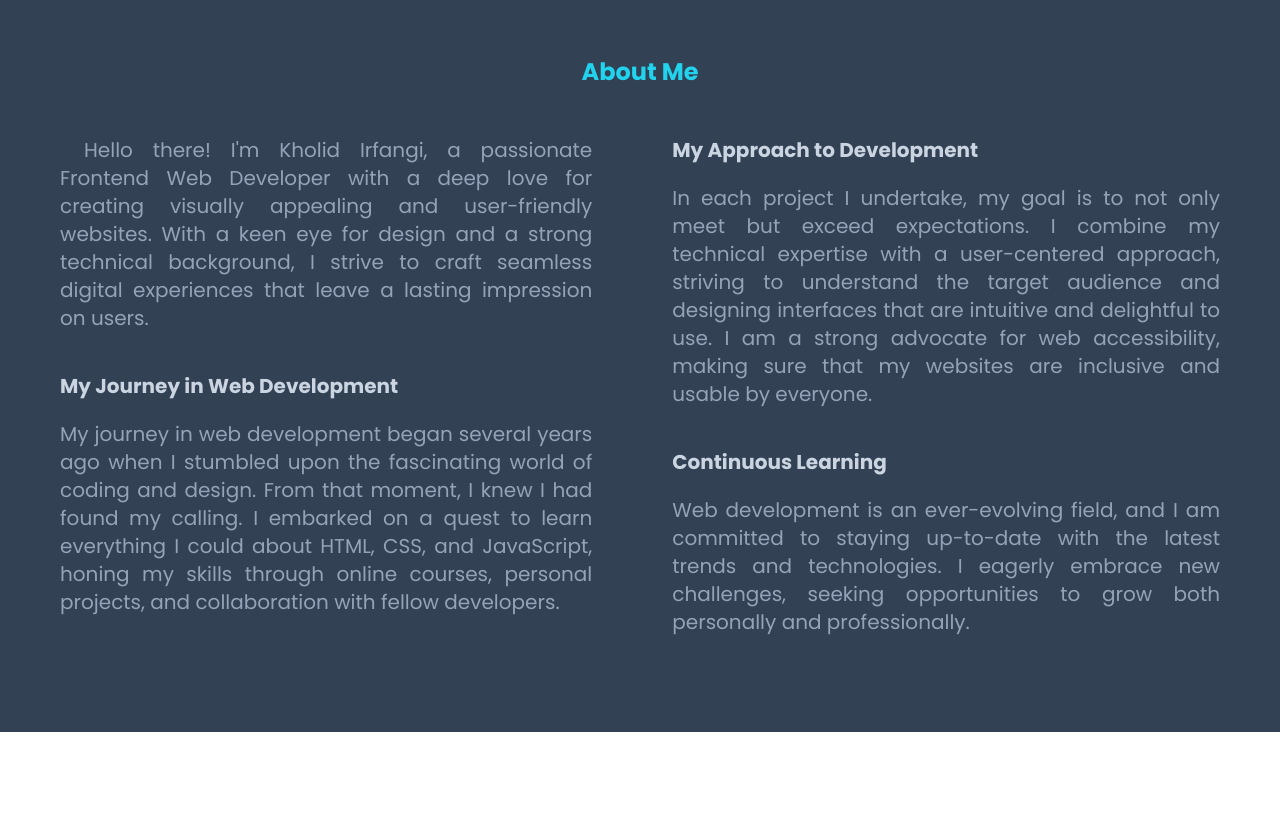
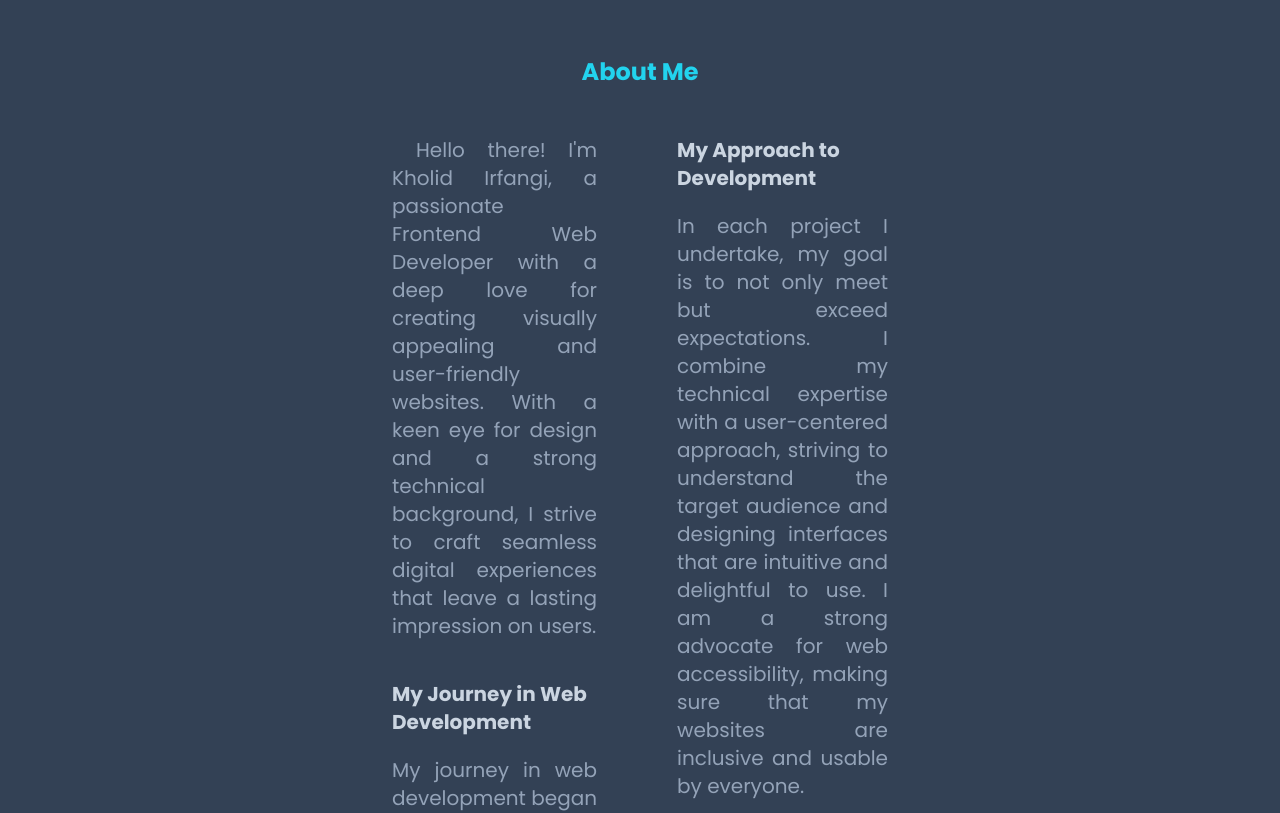
Before and after one commit to kholidirfangi/My-Portfolio, a website: page index.html in a window 1280 px wide. Shown: the part 840-1653 px from the top of the page. Drawn offline with nearby package versions, Linux system fonts and the light colour scheme.

Commit message:
centering about me section in tablet view

```diff
--- a/index.html
+++ b/index.html
@@ -155,7 +155,7 @@
           <h1 class="mb-12 text-2xl font-bold text-center text-cyan-400">
             About Me
           </h1>
-          <div class="flex flex-col lg:flex-row  justify-center">
+          <div class="flex flex-col lg:flex-row justify-center mx-auto md:max-w-xl">
             <div class="mx-10 max-w-xl">
               <p class="text-slate-400 lg:text-xl indent-6 text-justify">
                 Hello there! I'm Kholid Irfangi, a passionate Frontend Web
@@ -177,7 +177,9 @@
               </p>
             </div>
             <div class="mx-10 max-w-xl">
-              <h3 class="lg:text-xl mb-5 mt-10 lg:mt-0 font-semibold text-slate-300">
+              <h3
+                class="lg:text-xl mb-5 mt-10 lg:mt-0 font-semibold text-slate-300"
+              >
                 My Approach to Development
               </h3>
               <p class="text-slate-400 lg:text-xl text-justify">
```
Also changed, not shown: dist/output.css.
